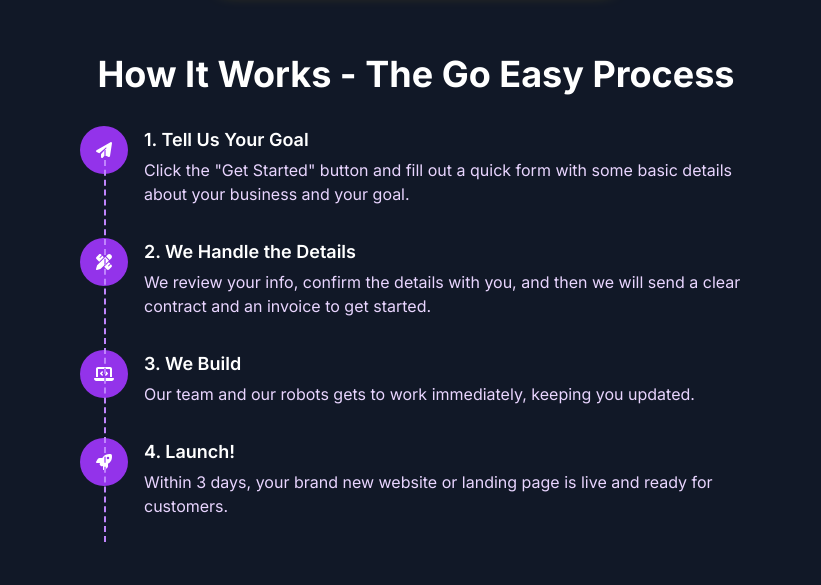
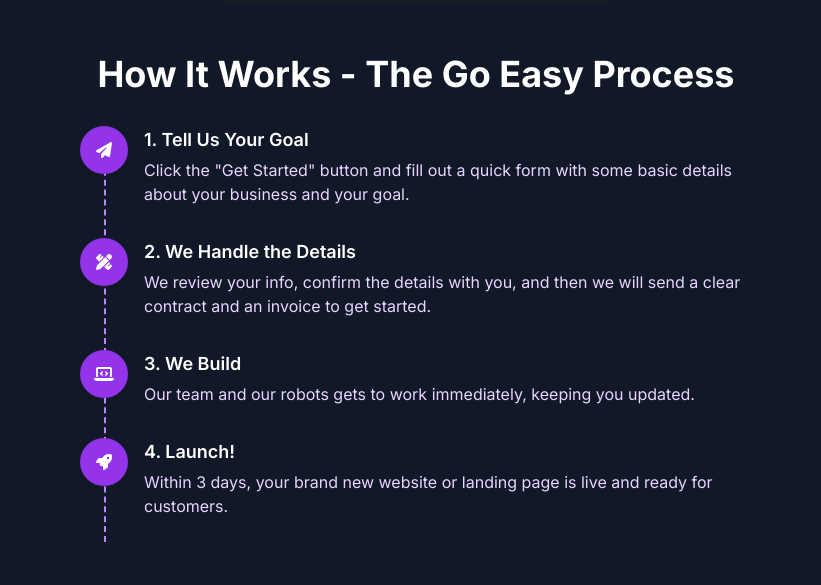
Before and after one commit to Vispaico/vispaico-frontend, a Next.js app: page /services/3-day-website in a window 1280 px wide. Shown: the part 2060-2645 px from the top of the page, without its empty margins (224-1045 px from the left). Built offline with nearby package versions, Linux system fonts and the light colour scheme.

Commit message:
Icon changes:

```diff
--- a/src/components/ThreeDayProcess.tsx
+++ b/src/components/ThreeDayProcess.tsx
@@ -9,7 +9,7 @@ import { IconDefinition } from '@fortawesome/fontawesome-svg-core';
 
 const ProcessStep = ({ icon, title, description, delay }: { icon: IconDefinition, title: string, description: string, delay: number }) => (
   <motion.div
-    className="flex items-start space-x-4"
+    className="flex items-start space-x-4 relative z-10"
     initial={{ opacity: 0, y: 20 }}
     animate={{ opacity: 1, y: 0 }}
     transition={{ duration: 0.5, delay }}
@@ -52,7 +52,7 @@ const ThreeDayProcess = () => {
 
   return (
     <div className="relative">
-      <div className="absolute left-6 top-6 h-full border-l-2 border-dashed border-purple-400" />
+      <div className="absolute left-6 top-6 h-full border-l-2 border-dashed border-purple-400 z-0" />
       <div className="space-y-8">
         {steps.map((step, index) => (
           <ProcessStep key={index} {...step} delay={index * 0.2} />
```
